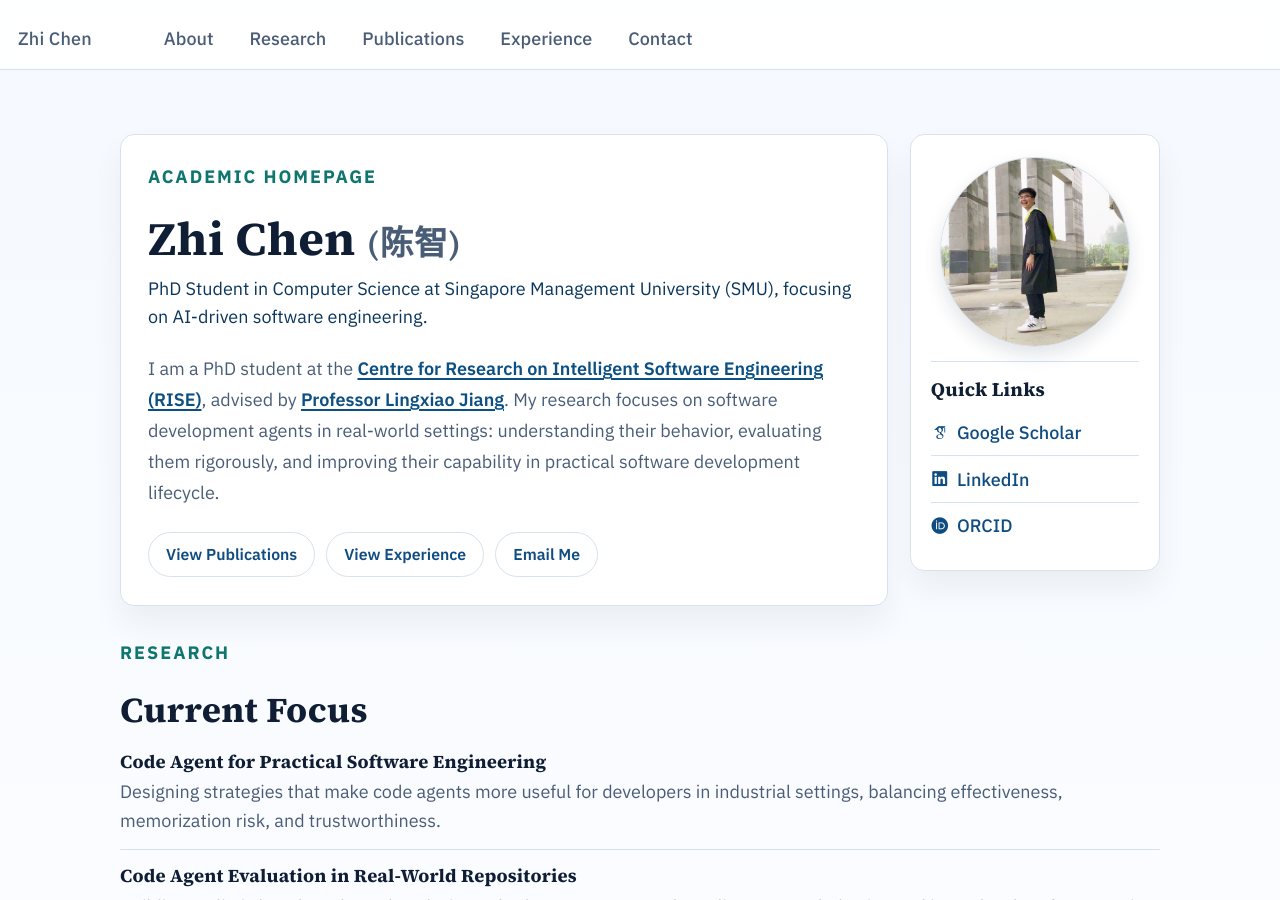
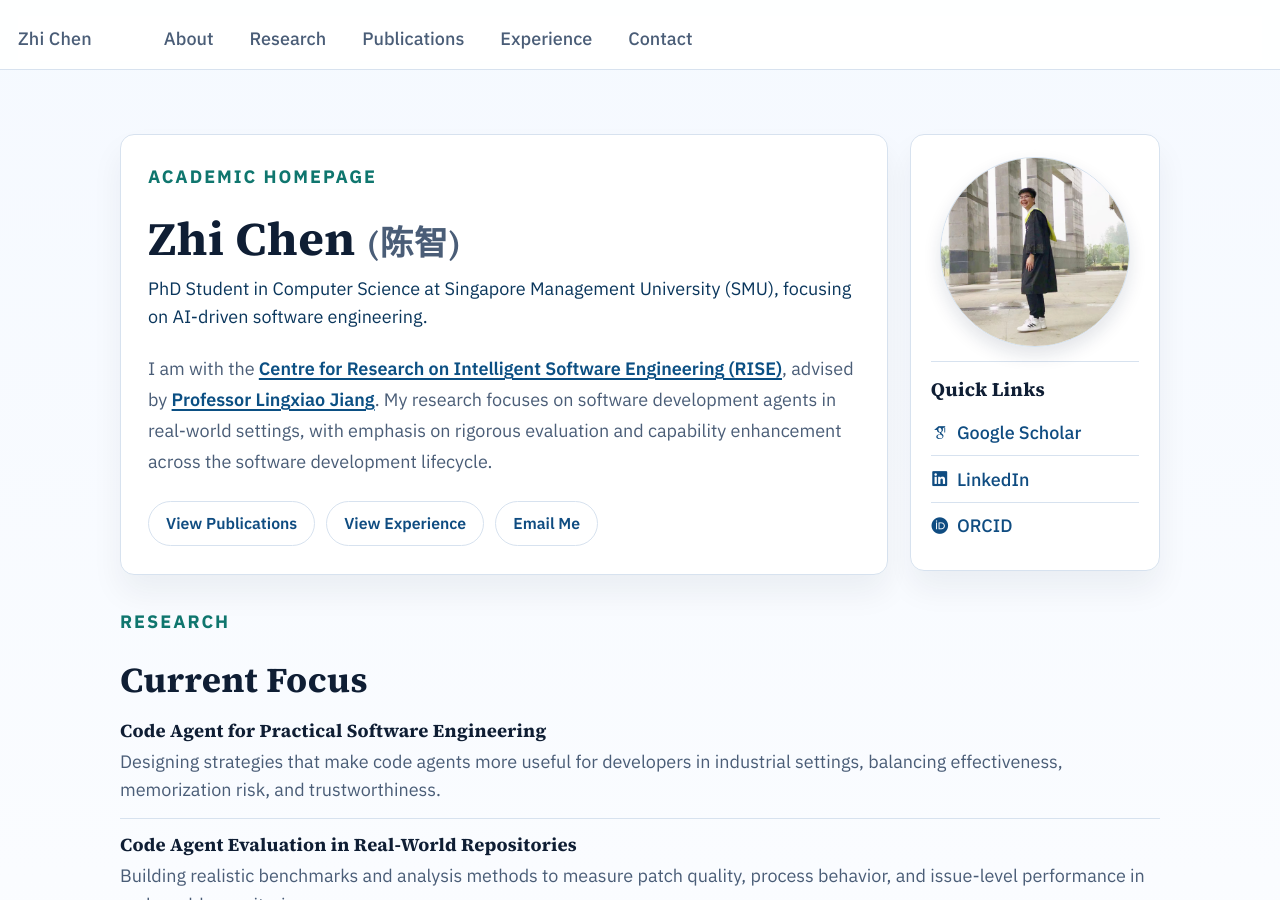
Before and after one commit to chenzhi-cz/chenzhi-cz.github.io, a Jekyll site: the page built from _pages/about.md, in a window 1280 px wide and 900 px high. Built offline with Jekyll 4.4.1, drawn with Linux system fonts in a browser that asks for light colours; some web fonts are replaced.

Commit message:
Streamline homepage intro to reduce redundancy

```diff
--- a/_pages/about.md
+++ b/_pages/about.md
@@ -17,9 +17,9 @@ redirect_from:
         PhD Student in Computer Science at Singapore Management University (SMU), focusing on AI-driven software engineering.
       </p>
       <p class="home-summary">
-        I am a PhD student at the <a href="https://rise.smu.edu.sg/" target="_blank" rel="noopener">Centre for Research on Intelligent Software Engineering (RISE)</a>,
+        I am with the <a href="https://rise.smu.edu.sg/" target="_blank" rel="noopener">Centre for Research on Intelligent Software Engineering (RISE)</a>,
         advised by <a href="https://faculty.smu.edu.sg/profile/jiang-lingxiao-896" target="_blank" rel="noopener">Professor Lingxiao Jiang</a>.
-        My research focuses on software development agents in real-world settings: understanding their behavior, evaluating them rigorously, and improving their capability in practical software development lifecycle.
+        My research focuses on software development agents in real-world settings, with emphasis on rigorous evaluation and capability enhancement across the software development lifecycle.
       </p>
       <div class="home-actions">
         <a href="#publications" class="home-btn">View Publications</a>
```
